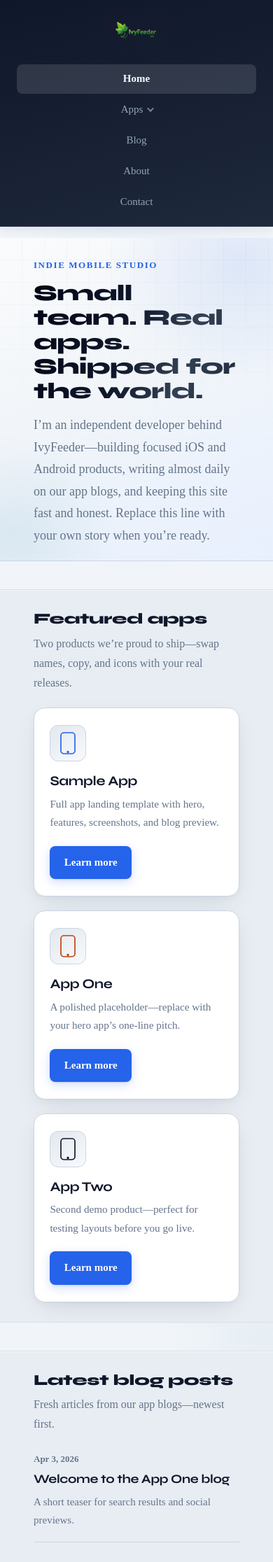
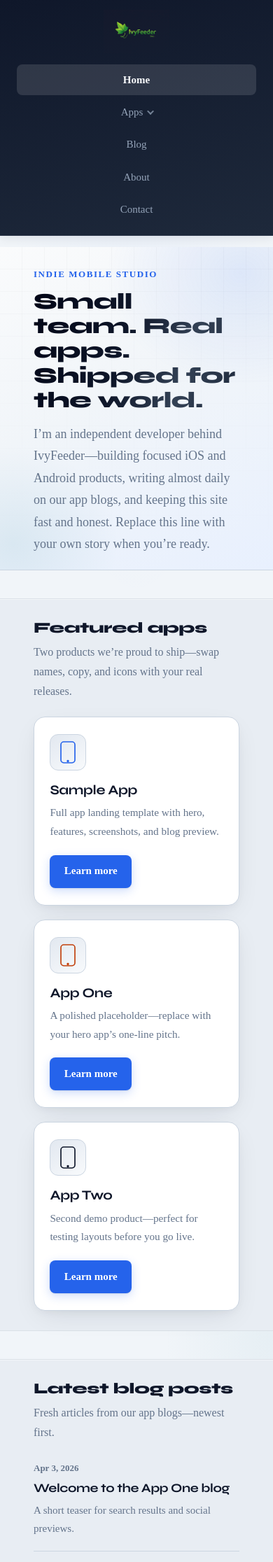
Before and after one commit to jason238/ivyfeeder, a Jekyll site: the page built from index.html, in a window 390 px wide. Shown: the top 2232 px of the page at 70% size. Built offline with Jekyll 4.4.1, drawn with Linux system fonts in a browser that asks for light colours.

Commit message:
Adjust Mobile menu

```diff
--- a/_includes/header.html
+++ b/_includes/header.html
@@ -13,6 +13,7 @@
             <summary class="nav-dropdown__summary">
               <span class="nav-dropdown__label">Apps</span>
             </summary>
+            <div class="nav-dropdown__panel-anim">
               <ul class="nav-dropdown__panel" role="list">
                 {% for app in site.data.apps %}
                 <li>
@@ -20,6 +21,7 @@
                 </li>
                 {% endfor %}
               </ul>
+            </div>
           </details>
         </li>
         <li class="site-nav__item">
--- a/assets/css/main.scss
+++ b/assets/css/main.scss
@@ -229,6 +229,8 @@
   position: relative;
 }
 
+// Panel wrapper: default block (zero in-flow height on desktop while <ul> is position:absolute)
+
 .nav-dropdown__summary {
   list-style: none;
   cursor: pointer;
@@ -358,9 +360,15 @@
   }
 
   .site-nav__link {
-    display: block;
+    display: flex;
+    align-items: center;
+    justify-content: center;
     width: 100%;
+    min-height: 2.75rem;
+    line-height: 1.25;
+    padding: 0.5rem 1rem;
     text-align: center;
+    box-sizing: border-box;
   }
 
   .site-nav__item--dropdown .nav-dropdown {
@@ -370,7 +378,11 @@
   .nav-dropdown__summary {
     display: flex;
     width: 100%;
+    min-height: 2.75rem;
+    line-height: 1.25;
+    padding: 0.5rem 1rem;
     justify-content: center;
+    align-items: center;
     box-sizing: border-box;
   }
 
@@ -379,19 +391,85 @@
     background: rgba(248, 250, 252, 0.1);
   }
 
+  // Accordion: push content below instead of overlaying (grid 0fr → 1fr)
+  .nav-dropdown__panel-anim {
+    display: grid;
+    grid-template-rows: 0fr;
+    width: 100%;
+    transition: grid-template-rows 0.32s cubic-bezier(0.22, 1, 0.36, 1);
+  }
+
+  .nav-dropdown[open] .nav-dropdown__panel-anim {
+    grid-template-rows: 1fr;
+  }
+
+  .nav-dropdown__panel-anim > .nav-dropdown__panel {
+    overflow: hidden;
+    min-height: 0;
+  }
+
   .nav-dropdown__panel {
     position: static;
-    margin-top: 0.35rem;
+    margin-top: 0.25rem;
     width: 100%;
     min-width: 0;
     max-width: 100%;
-    box-shadow: var(--shadow-card);
-    border: 1px solid var(--color-border);
+    padding: 0.2rem 0;
     text-align: left;
+    background: rgba(30, 41, 59, 0.78);
+    border: 1px solid rgba(148, 163, 184, 0.22);
+    border-radius: var(--radius-sm);
+    box-shadow: none;
+    -webkit-backdrop-filter: blur(14px) saturate(1.15);
+    backdrop-filter: blur(14px) saturate(1.15);
+  }
+
+  .nav-dropdown__panel li {
+    margin: 0;
   }
 
   .nav-dropdown__link {
-    text-align: center;
+    position: relative;
+    display: flex;
+    align-items: center;
+    min-height: 2.75rem;
+    line-height: 1.25;
+    padding: 0.5rem 1rem 0.5rem 1.85rem;
+    font-size: 0.9375rem;
+    font-weight: 500;
+    text-align: left;
+    color: rgba(226, 232, 240, 0.92);
+    border-radius: var(--radius-sm);
+
+    &::before {
+      content: "";
+      position: absolute;
+      left: 0.85rem;
+      top: 50%;
+      width: 0.3rem;
+      height: 0.3rem;
+      margin-top: -0.15rem;
+      border-radius: 50%;
+      background: rgba(148, 163, 184, 0.65);
+      pointer-events: none;
+    }
+
+    &:hover {
+      color: var(--color-header-text);
+      background: rgba(248, 250, 252, 0.08);
+    }
+
+    &:focus-visible {
+      outline: 2px solid #5eead4;
+      outline-offset: -2px;
+      color: var(--color-header-text);
+    }
+  }
+}
+
+@media (max-width: 52rem) and (prefers-reduced-motion: reduce) {
+  .nav-dropdown__panel-anim {
+    transition: none;
   }
 }
 
```
Lines whose indentation alone changed are shown as unchanged.
